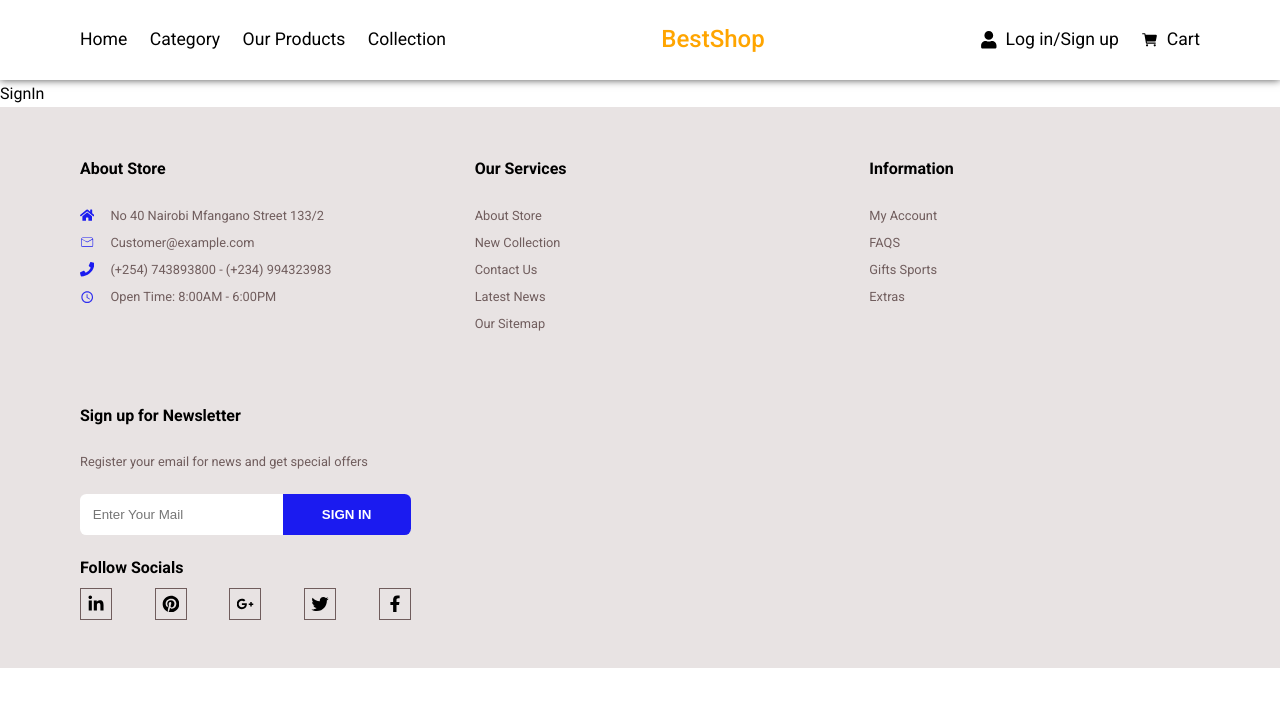
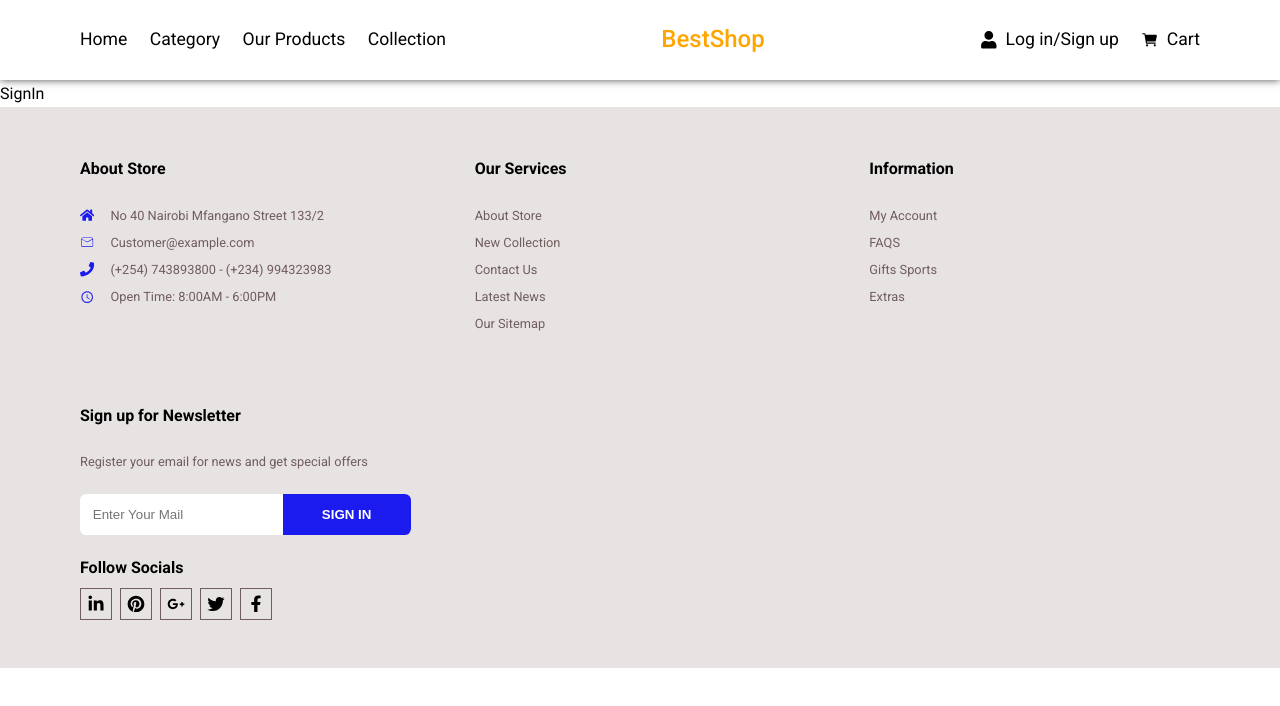
Before and after one commit to Giathi-Daniel/EXTION-INFOTECH, a React (Vite) app in the folder 03 - Ecommerce page/e-commerce website/: page /register in a window 1280 px wide. Shown: the top 706 px of the page. Built offline with nearby package versions, Linux system fonts and the light colour scheme.

Commit message:
update footer component

```diff
--- a/03 - Ecommerce page/e-commerce website/src/components/Footer/Footer.css
+++ b/03 - Ecommerce page/e-commerce website/src/components/Footer/Footer.css
@@ -79,7 +79,8 @@ p,
 .footer__media {
     display: flex;
     inline-size: 100%;
-    justify-content: space-between;
+    align-items: center;
+    gap: .5rem;
     margin-block-start: .4rem;
 }
 
```
